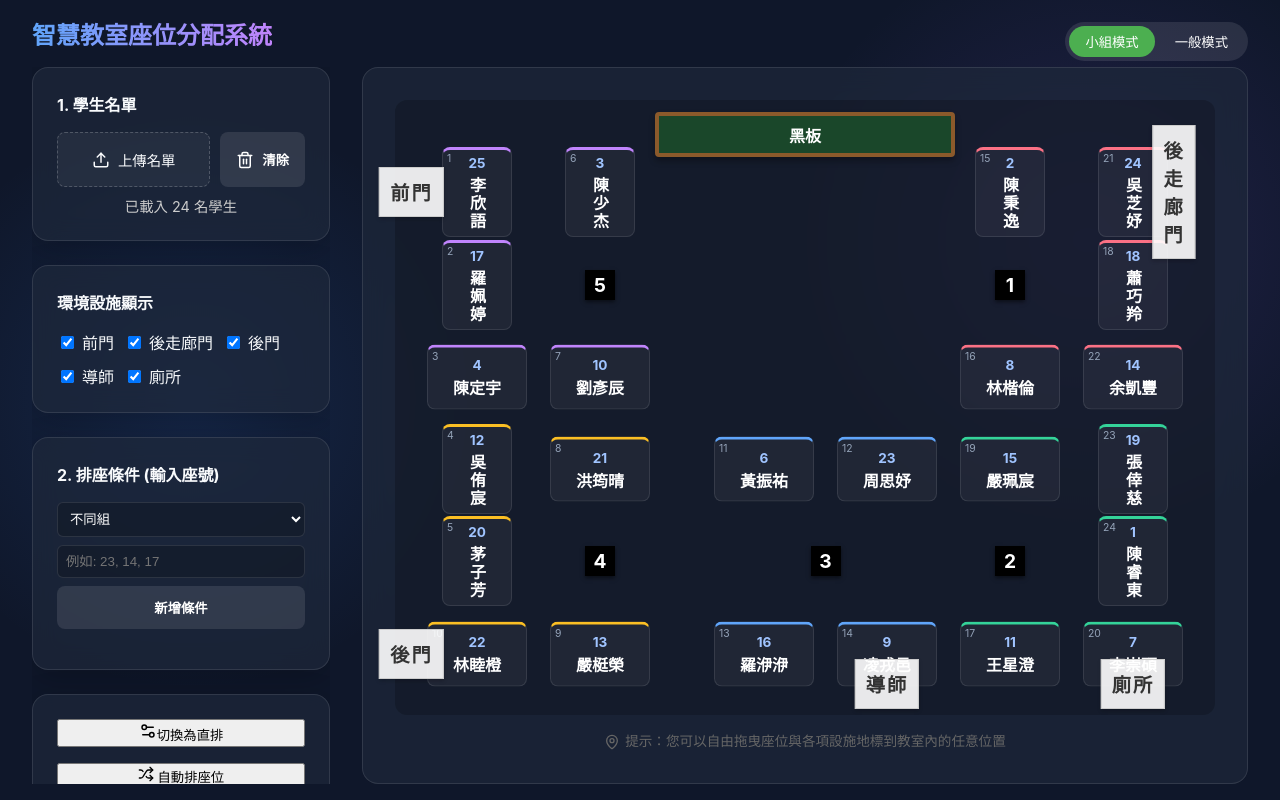
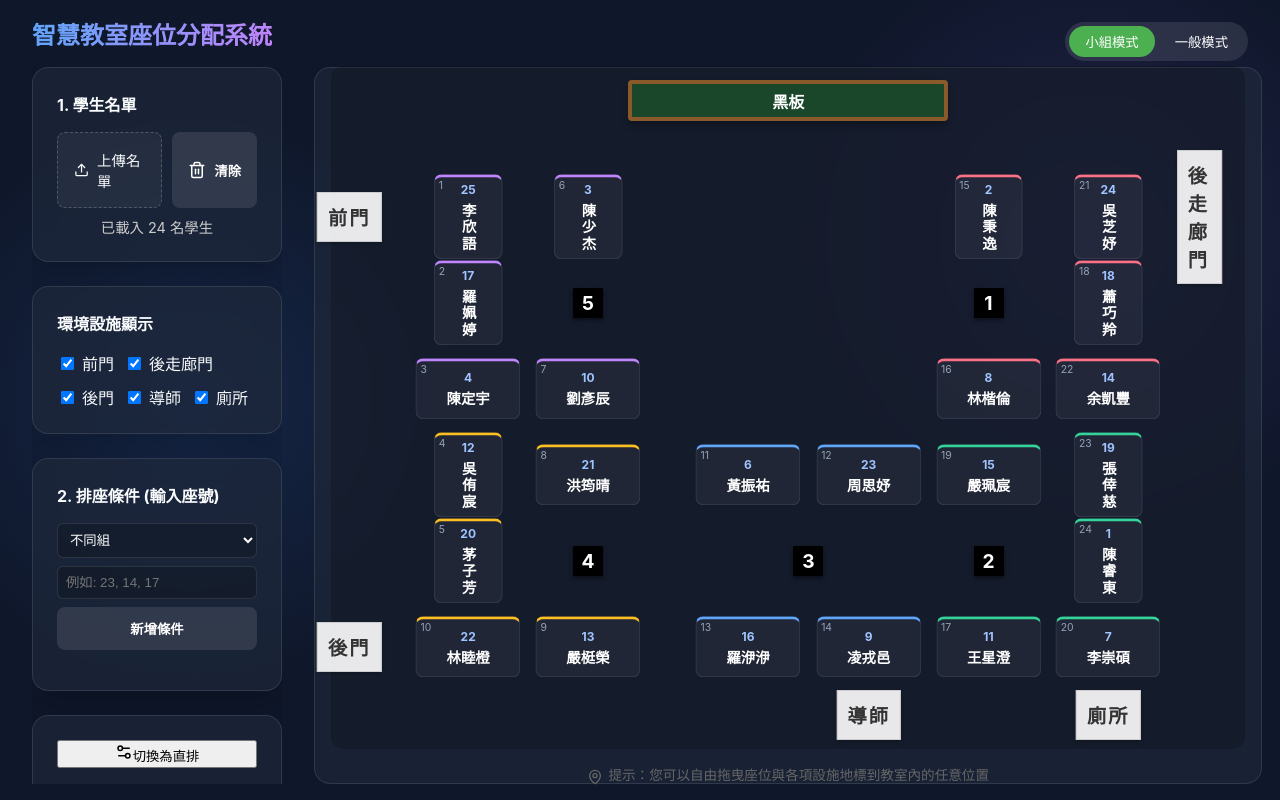
Before and after one commit to chy23/AUTO_SA, a React (Vite) app: page / in a window 1280 px wide. Built offline with nearby package versions, Linux system fonts and the light colour scheme.

Commit message:
Enhance UI layout: Make preview area 80% and scale elements proportionally to avoid overlapping

```diff
--- a/src/App.css
+++ b/src/App.css
@@ -23,7 +23,8 @@
 
 /* Sidebar / Panels */
 .sidebar {
-  width: 320px;
+  flex: 0 0 20%;
+  min-width: 250px;
   display: flex;
   flex-direction: column;
   gap: 1.5rem;
@@ -176,7 +177,7 @@ select:focus, input:focus {
 
 /* Classroom Area */
 .classroom-area {
-  flex: 1;
+  flex: 0 0 78%;
   background: var(--panel-bg);
   backdrop-filter: blur(12px);
   border: 1px solid rgba(255, 255, 255, 0.1);
@@ -184,13 +185,14 @@ select:focus, input:focus {
   position: relative;
   display: flex;
   flex-direction: column;
-  padding: 2rem;
+  padding: 1rem;
   align-items: center;
+  justify-content: center;
 }
 
 .classroom {
   width: 100%;
-  min-width: 820px;
+  height: 100%;
   background: rgba(0, 0, 0, 0.2);
   border-radius: 12px;
   position: relative;
@@ -198,12 +200,14 @@ select:focus, input:focus {
 }
 
 .classroom.horizontal-layout {
-  max-width: 900px;
+  max-width: 100%;
+  max-height: 100%;
   aspect-ratio: 4 / 3;
 }
 
 .classroom.vertical-layout {
-  max-width: 700px;
+  max-height: 100%;
+  max-width: 100%;
   aspect-ratio: 1 / 1.414; /* A4 Portrait */
 }
 
@@ -212,8 +216,9 @@ select:focus, input:focus {
   top: 2%;
   left: 50%;
   transform: translateX(-50%);
-  width: 300px;
-  height: 45px;
+  width: 35%;
+  height: 6%;
+  max-height: 50px;
   background: #1a472a;
   color: #fff;
   display: flex;
@@ -276,8 +281,10 @@ select:focus, input:focus {
 }
 
 .seat.vertical {
-  width: 70px;
-  height: 90px;
+  width: 7.5%;
+  height: 12.5%;
+  min-width: 45px;
+  min-height: 60px;
 }
 
 .seat.vertical .student-name {
@@ -288,8 +295,10 @@ select:focus, input:focus {
 }
 
 .seat.horizontal {
-  width: 100px;
-  height: 65px;
+  width: 11.5%;
+  height: 9%;
+  min-width: 65px;
+  min-height: 45px;
 }
 
 .seat:active {
@@ -319,12 +328,12 @@ select:focus, input:focus {
   pointer-events: none;
 }
 .student-id {
-  font-size: 0.85rem;
+  font-size: 0.75rem;
   color: #a0c4ff;
   font-weight: bold;
 }
 .student-name {
-  font-size: 1rem;
+  font-size: 0.9rem;
   font-weight: 600;
   color: #ffffff;
 }
--- a/src/constants.js
+++ b/src/constants.js
@@ -1,89 +1,89 @@
 export const LAYOUT_HORIZONTAL = {
   seats: [
-    { id: 1, groupId: 5, x: 10, y: 15, shape: 'vertical' },
-    { id: 2, groupId: 5, x: 10, y: 30, shape: 'vertical' },
-    { id: 3, groupId: 5, x: 10, y: 45, shape: 'horizontal' },
-    { id: 6, groupId: 5, x: 25, y: 15, shape: 'vertical' },
-    { id: 7, groupId: 5, x: 25, y: 45, shape: 'horizontal' },
+    { id: 1, groupId: 5, x: 15.0, y: 22.0, shape: 'vertical' },
+    { id: 2, groupId: 5, x: 15.0, y: 34.6, shape: 'vertical' },
+    { id: 3, groupId: 5, x: 15.0, y: 47.2, shape: 'horizontal' },
+    { id: 6, groupId: 5, x: 28.1, y: 22.0, shape: 'vertical' },
+    { id: 7, groupId: 5, x: 28.1, y: 47.2, shape: 'horizontal' },
 
-    { id: 4, groupId: 4, x: 10, y: 60, shape: 'vertical' },
-    { id: 5, groupId: 4, x: 10, y: 75, shape: 'vertical' },
-    { id: 10, groupId: 4, x: 10, y: 90, shape: 'horizontal' },
-    { id: 8, groupId: 4, x: 25, y: 60, shape: 'horizontal' },
-    { id: 9, groupId: 4, x: 25, y: 90, shape: 'horizontal' },
+    { id: 4, groupId: 4, x: 15.0, y: 59.8, shape: 'vertical' },
+    { id: 5, groupId: 4, x: 15.0, y: 72.4, shape: 'vertical' },
+    { id: 10, groupId: 4, x: 15.0, y: 85.0, shape: 'horizontal' },
+    { id: 8, groupId: 4, x: 28.1, y: 59.8, shape: 'horizontal' },
+    { id: 9, groupId: 4, x: 28.1, y: 85.0, shape: 'horizontal' },
 
-    { id: 11, groupId: 3, x: 45, y: 60, shape: 'horizontal' },
-    { id: 12, groupId: 3, x: 60, y: 60, shape: 'horizontal' },
-    { id: 13, groupId: 3, x: 45, y: 90, shape: 'horizontal' },
-    { id: 14, groupId: 3, x: 60, y: 90, shape: 'horizontal' },
+    { id: 11, groupId: 3, x: 45.6, y: 59.8, shape: 'horizontal' },
+    { id: 12, groupId: 3, x: 58.8, y: 59.8, shape: 'horizontal' },
+    { id: 13, groupId: 3, x: 45.6, y: 85.0, shape: 'horizontal' },
+    { id: 14, groupId: 3, x: 58.8, y: 85.0, shape: 'horizontal' },
 
-    { id: 15, groupId: 1, x: 75, y: 15, shape: 'vertical' },
-    { id: 21, groupId: 1, x: 90, y: 15, shape: 'vertical' },
-    { id: 18, groupId: 1, x: 90, y: 30, shape: 'vertical' },
-    { id: 16, groupId: 1, x: 75, y: 45, shape: 'horizontal' },
-    { id: 22, groupId: 1, x: 90, y: 45, shape: 'horizontal' },
+    { id: 15, groupId: 1, x: 71.9, y: 22.0, shape: 'vertical' },
+    { id: 21, groupId: 1, x: 85.0, y: 22.0, shape: 'vertical' },
+    { id: 18, groupId: 1, x: 85.0, y: 34.6, shape: 'vertical' },
+    { id: 16, groupId: 1, x: 71.9, y: 47.2, shape: 'horizontal' },
+    { id: 22, groupId: 1, x: 85.0, y: 47.2, shape: 'horizontal' },
 
-    { id: 19, groupId: 2, x: 75, y: 60, shape: 'horizontal' },
-    { id: 23, groupId: 2, x: 90, y: 60, shape: 'vertical' },
-    { id: 24, groupId: 2, x: 90, y: 75, shape: 'vertical' },
-    { id: 17, groupId: 2, x: 75, y: 90, shape: 'horizontal' },
-    { id: 20, groupId: 2, x: 90, y: 90, shape: 'horizontal' },
+    { id: 19, groupId: 2, x: 71.9, y: 59.8, shape: 'horizontal' },
+    { id: 23, groupId: 2, x: 85.0, y: 59.8, shape: 'vertical' },
+    { id: 24, groupId: 2, x: 85.0, y: 72.4, shape: 'vertical' },
+    { id: 17, groupId: 2, x: 71.9, y: 85.0, shape: 'horizontal' },
+    { id: 20, groupId: 2, x: 85.0, y: 85.0, shape: 'horizontal' },
   ],
   labels: [
-    { text: '5', x: 25, y: 30 },
-    { text: '4', x: 25, y: 75 },
-    { text: '3', x: 52.5, y: 75 },
-    { text: '1', x: 75, y: 30 },
-    { text: '2', x: 75, y: 75 },
+    { text: '5', x: 28.1, y: 34.6 },
+    { text: '4', x: 28.1, y: 72.4 },
+    { text: '3', x: 52.2, y: 72.4 },
+    { text: '1', x: 71.9, y: 34.6 },
+    { text: '2', x: 71.9, y: 72.4 },
   ],
   staticItems: [
-    { id: 'front-door', name: '前門', x: 2, y: 15 },
-    { id: 'back-corridor', name: '後走廊門', x: 95, y: 15 },
-    { id: 'back-door', name: '後門', x: 2, y: 90 },
-    { id: 'teacher', name: '導師', x: 60, y: 95 },
-    { id: 'restroom', name: '廁所', x: 90, y: 95 }
+    { id: 'front-door', name: '前門', x: 2.0, y: 22.0 },
+    { id: 'back-corridor', name: '後走廊門', x: 95.0, y: 22.0 },
+    { id: 'back-door', name: '後門', x: 2.0, y: 85.0 },
+    { id: 'teacher', name: '導師', x: 58.8, y: 95.0 },
+    { id: 'restroom', name: '廁所', x: 85.0, y: 95.0 }
   ]
 };
 
 export const LAYOUT_VERTICAL = {
   seats: [
-    { id: 1, groupId: 5, x: 10, y: 15, shape: 'horizontal' },
-    { id: 2, groupId: 5, x: 10, y: 30, shape: 'horizontal' },
-    { id: 3, groupId: 5, x: 10, y: 45, shape: 'horizontal' },
-    { id: 4, groupId: 4, x: 10, y: 60, shape: 'horizontal' },
-    { id: 5, groupId: 4, x: 10, y: 75, shape: 'horizontal' },
+    { id: 1, groupId: 5, x: 15.0, y: 22.0, shape: 'horizontal' },
+    { id: 2, groupId: 5, x: 15.0, y: 34.6, shape: 'horizontal' },
+    { id: 3, groupId: 5, x: 15.0, y: 47.2, shape: 'horizontal' },
+    { id: 4, groupId: 4, x: 15.0, y: 59.8, shape: 'horizontal' },
+    { id: 5, groupId: 4, x: 15.0, y: 72.4, shape: 'horizontal' },
 
-    { id: 6, groupId: 5, x: 25, y: 15, shape: 'horizontal' },
-    { id: 7, groupId: 5, x: 25, y: 30, shape: 'horizontal' },
-    { id: 8, groupId: 4, x: 25, y: 45, shape: 'horizontal' },
-    { id: 9, groupId: 4, x: 25, y: 60, shape: 'horizontal' },
-    { id: 10, groupId: 4, x: 25, y: 75, shape: 'horizontal' },
+    { id: 6, groupId: 5, x: 28.1, y: 22.0, shape: 'horizontal' },
+    { id: 7, groupId: 5, x: 28.1, y: 34.6, shape: 'horizontal' },
+    { id: 8, groupId: 4, x: 28.1, y: 47.2, shape: 'horizontal' },
+    { id: 9, groupId: 4, x: 28.1, y: 59.8, shape: 'horizontal' },
+    { id: 10, groupId: 4, x: 28.1, y: 72.4, shape: 'horizontal' },
 
-    { id: 11, groupId: 3, x: 40, y: 15, shape: 'horizontal' },
-    { id: 12, groupId: 3, x: 40, y: 30, shape: 'horizontal' },
-    { id: 13, groupId: 3, x: 40, y: 45, shape: 'horizontal' },
-    { id: 14, groupId: 3, x: 40, y: 60, shape: 'horizontal' },
+    { id: 11, groupId: 3, x: 41.3, y: 22.0, shape: 'horizontal' },
+    { id: 12, groupId: 3, x: 41.3, y: 34.6, shape: 'horizontal' },
+    { id: 13, groupId: 3, x: 41.3, y: 47.2, shape: 'horizontal' },
+    { id: 14, groupId: 3, x: 41.3, y: 59.8, shape: 'horizontal' },
 
-    { id: 15, groupId: 1, x: 55, y: 15, shape: 'horizontal' },
-    { id: 16, groupId: 1, x: 55, y: 30, shape: 'horizontal' },
-    { id: 17, groupId: 2, x: 55, y: 45, shape: 'horizontal' },
+    { id: 15, groupId: 1, x: 54.4, y: 22.0, shape: 'horizontal' },
+    { id: 16, groupId: 1, x: 54.4, y: 34.6, shape: 'horizontal' },
+    { id: 17, groupId: 2, x: 54.4, y: 47.2, shape: 'horizontal' },
 
-    { id: 18, groupId: 1, x: 70, y: 15, shape: 'horizontal' },
-    { id: 19, groupId: 2, x: 70, y: 30, shape: 'horizontal' },
-    { id: 20, groupId: 2, x: 70, y: 45, shape: 'horizontal' },
+    { id: 18, groupId: 1, x: 67.5, y: 22.0, shape: 'horizontal' },
+    { id: 19, groupId: 2, x: 67.5, y: 34.6, shape: 'horizontal' },
+    { id: 20, groupId: 2, x: 67.5, y: 47.2, shape: 'horizontal' },
 
-    { id: 21, groupId: 1, x: 85, y: 15, shape: 'horizontal' },
-    { id: 22, groupId: 1, x: 85, y: 30, shape: 'horizontal' },
-    { id: 23, groupId: 2, x: 85, y: 45, shape: 'horizontal' },
-    { id: 24, groupId: 2, x: 85, y: 60, shape: 'horizontal' },
+    { id: 21, groupId: 1, x: 80.6, y: 22.0, shape: 'horizontal' },
+    { id: 22, groupId: 1, x: 80.6, y: 34.6, shape: 'horizontal' },
+    { id: 23, groupId: 2, x: 80.6, y: 47.2, shape: 'horizontal' },
+    { id: 24, groupId: 2, x: 80.6, y: 59.8, shape: 'horizontal' },
   ],
   labels: [],
   staticItems: [
-    { id: 'front-door', name: '前門', x: 2, y: 15 },
-    { id: 'back-corridor', name: '後走廊門', x: 95, y: 15 },
-    { id: 'back-door', name: '後門', x: 2, y: 90 },
-    { id: 'teacher', name: '導師', x: 60, y: 95 },
-    { id: 'restroom', name: '廁所', x: 90, y: 95 }
+    { id: 'front-door', name: '前門', x: 2.0, y: 22.0 },
+    { id: 'back-corridor', name: '後走廊門', x: 95.0, y: 22.0 },
+    { id: 'back-door', name: '後門', x: 2.0, y: 85.0 },
+    { id: 'teacher', name: '導師', x: 58.8, y: 95.0 },
+    { id: 'restroom', name: '廁所', x: 85.0, y: 95.0 }
   ]
 };
 
```
Also changed, not shown: script.cjs (added, +26 -0 lines).
